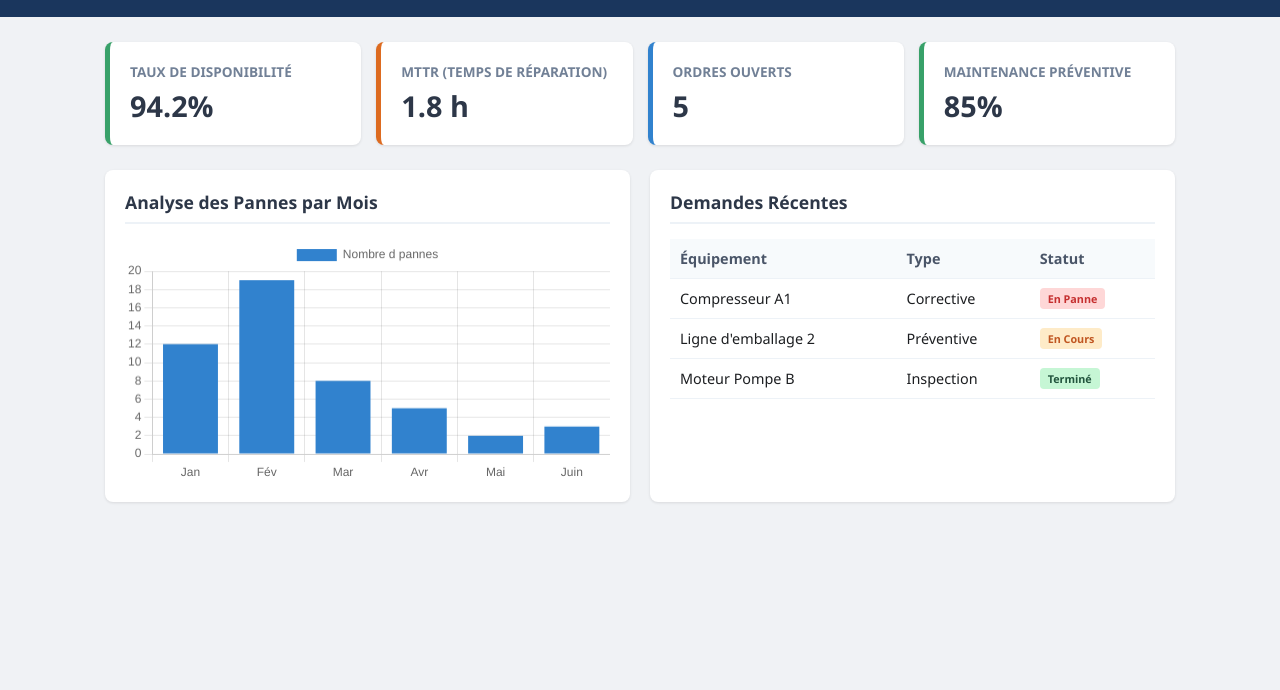
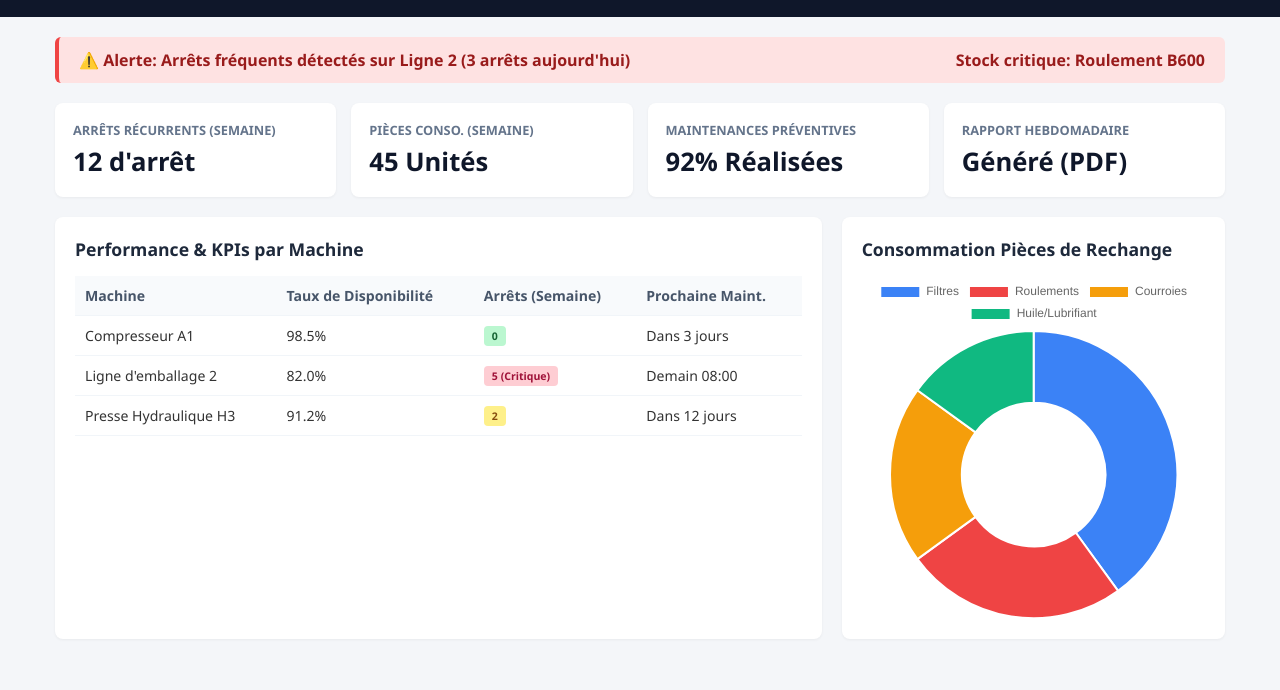
Before and after one commit to abdelali-bouzid/teacher-performance, a plain HTML site: page index.html in a window 1280 px wide. Shown: the part 110-800 px from the top of the page. Drawn offline with nearby package versions, Linux system fonts and the light colour scheme.

Commit message:
Update index.html

```diff
--- a/index.html
+++ b/index.html
@@ -4,116 +4,126 @@ HTML
 <head>
     <meta charset="UTF-8">
     <meta name="viewport" content="width=device-width, initial-scale=1.0">
-    <title>Gestion de Maintenance & KPIs</title>
+    <title>GMAO - Suivi Machine & Pièces de Rechange</title>
     <script src="https://cdn.jsdelivr.net/npm/chart.js"></script>
     <style>
-        * { box-sizing: border-box; margin: 0; padding: 0; font-family: 'Segoe UI', Tahoma, Geneva, Verdana, sans-serif; }
-        body { background-color: #f0f2f5; color: #1c1e21; }
-        header { background-color: #1a365d; color: white; padding: 20px; text-align: center; }
-        .container { max-width: 1100px; margin: 25px auto; padding: 0 15px; }
+        * { box-sizing: border-box; margin: 0; padding: 0; font-family: 'Segoe UI', Tahoma, Geneva, sans-serif; }
+        body { background-color: #f4f6f9; color: #333; }
+        header { background-color: #0f172a; color: white; padding: 20px; text-align: center; }
+        .container { max-width: 1200px; margin: 20px auto; padding: 0 15px; }
 
-        .kpi-grid { display: grid; grid-template-columns: repeat(auto-fit, minmax(220px, 1fr)); gap: 15px; margin-bottom: 25px; }
-        .card { background: white; padding: 20px; border-radius: 8px; box-shadow: 0 1px 3px rgba(0,0,0,0.1); border-left: 5px solid #3182ce; }
-        .card.warning { border-left-color: #dd6b20; }
-        .card.success { border-left-color: #38a169; }
-        .card h3 { font-size: 1.8em; margin-top: 5px; color: #2d3748; }
-        .card p { color: #718096; font-size: 0.85em; font-weight: 600; text-transform: uppercase; }
+        /* Alerts Section */
+        .alert-bar { background: #fee2e2; border-left: 4px solid #ef4444; color: #991b1b; padding: 12px 20px; border-radius: 6px; margin-bottom: 20px; font-weight: 600; display: flex; justify-content: space-between; }
 
-        .content-grid { display: grid; grid-template-columns: 1fr 1fr; gap: 20px; margin-bottom: 25px; }
-        @media (max-width: 768px) { .content-grid { grid-template-columns: 1fr; } }
+        /* KPIs Grid */
+        .kpi-grid { display: grid; grid-template-columns: repeat(auto-fit, minmax(220px, 1fr)); gap: 15px; margin-bottom: 20px; }
+        .card { background: white; padding: 18px; border-radius: 8px; box-shadow: 0 1px 3px rgba(0,0,0,0.05); }
+        .card h4 { color: #64748b; font-size: 0.8em; text-transform: uppercase; }
+        .card h2 { color: #0f172a; font-size: 1.6em; margin-top: 5px; }
 
-        .box { background: white; border-radius: 8px; padding: 20px; box-shadow: 0 1px 3px rgba(0,0,0,0.1); }
-        .box h2 { font-size: 1.1em; color: #2d3748; margin-bottom: 15px; border-bottom: 2px solid #edf2f7; padding-bottom: 8px; }
+        /* Tables & Charts */
+        .grid-2 { display: grid; grid-template-columns: 2fr 1fr; gap: 20px; margin-bottom: 20px; }
+        @media (max-width: 900px) { .grid-2 { grid-template-columns: 1fr; } }
+
+        .box { background: white; padding: 20px; border-radius: 8px; box-shadow: 0 1px 3px rgba(0,0,0,0.05); }
+        .box h3 { font-size: 1.1em; color: #1e293b; margin-bottom: 15px; }
 
         table { width: 100%; border-collapse: collapse; text-align: left; }
-        th, td { padding: 10px; border-bottom: 1px solid #edf2f7; font-size: 0.9em; }
-        th { background-color: #f7fafc; color: #4a5568; }
+        th, td { padding: 10px; border-bottom: 1px solid #f1f5f9; font-size: 0.88em; }
+        th { background: #f8fafc; color: #475569; }
 
-        .status { padding: 3px 8px; border-radius: 4px; font-size: 0.75em; font-weight: bold; }
-        .status-danger { background: #fed7d7; color: #c53030; }
-        .status-progress { background: #feebc8; color: #c05621; }
-        .status-done { background: #c6f6d5; color: #22543d; }
+        .badge { padding: 3px 8px; border-radius: 4px; font-size: 0.75em; font-weight: bold; }
+        .badge-danger { background: #fecdd3; color: #9f1239; }
+        .badge-warning { background: #fef08a; color: #854d0e; }
+        .badge-success { background: #bbf7d0; color: #166534; }
     </style>
 </head>
 <body>
 
     <header>
-        <h1>Plateforme de Gestion de Maintenance & KPIs</h1>
-        <p>Suivi en temps réel des équipements et des interventions</p>
+        <h1>Plateforme GMAO - Rapport & Suivi Automatique</h1>
+        <p>Alertes d'arrêts répétés, Pièces de rechange & KPIs par machine</p>
     </header>
 
     <div class="container">
-        <!-- KPIs Section -->
+        <!-- Live Alert -->
+        <div class="alert-bar">
+            <span>⚠️ Alerte: Arrêts fréquents détectés sur <strong>Ligne 2 (3 arrêts aujourd'hui)</strong></span>
+            <span>Stock critique: Roulement B600</span>
+        </div>
+
+        <!-- Weekly Summary KPIs -->
         <div class="kpi-grid">
-            <div class="card success">
-                <p>Taux de Disponibilité</p>
-                <h3>94.2%</h3>
-            </div>
-            <div class="card warning">
-                <p>MTTR (Temps de Réparation)</p>
-                <h3>1.8 h</h3>
+            <div class="card">
+                <h4>Arrêts Récurrents (Semaine)</h4>
+                <h2>12 d'arrêt</h2>
             </div>
             <div class="card">
-                <p>Ordres Ouverts</p>
-                <h3>5</h3>
+                <h4>Pièces Conso. (Semaine)</h4>
+                <h2>45 Unités</h2>
             </div>
-            <div class="card success">
-                <p>Maintenance Préventive</p>
-                <h3>85%</h3>
+            <div class="card">
+                <h4>Maintenances Préventives</h4>
+                <h2>92% Réalisées</h2>
+            </div>
+            <div class="card">
+                <h4>Rapport Hebdomadaire</h4>
+                <h2>Généré (PDF)</h2>
             </div>
         </div>
 
-        <!-- Main Content Section -->
-        <div class="content-grid">
-            <!-- Chart Container -->
+        <!-- Machine Level Data -->
+        <div class="grid-2">
             <div class="box">
-                <h2>Analyse des Pannes par Mois</h2>
-                <canvas id="maintenanceChart"></canvas>
-            </div>
-
-            <!-- Interventions Table -->
-            <div class="box">
-                <h2>Demandes Récentes</h2>
+                <h3>Performance & KPIs par Machine</h3>
                 <table>
                     <thead>
                         <tr>
-                            <th>Équipement</th>
-                            <th>Type</th>
-                            <th>Statut</th>
+                            <th>Machine</th>
+                            <th>Taux de Disponibilité</th>
+                            <th>Arrêts (Semaine)</th>
+                            <th>Prochaine Maint.</th>
                         </tr>
                     </thead>
                     <tbody>
                         <tr>
                             <td>Compresseur A1</td>
-                            <td>Corrective</td>
-                            <td><span class="status status-danger">En Panne</span></td>
+                            <td>98.5%</td>
+                            <td><span class="badge badge-success">0</span></td>
+                            <td>Dans 3 jours</td>
                         </tr>
                         <tr>
                             <td>Ligne d'emballage 2</td>
-                            <td>Préventive</td>
-                            <td><span class="status status-progress">En Cours</span></td>
+                            <td>82.0%</td>
+                            <td><span class="badge badge-danger">5 (Critique)</span></td>
+                            <td>Demain 08:00</td>
                         </tr>
                         <tr>
-                            <td>Moteur Pompe B</td>
-                            <td>Inspection</td>
-                            <td><span class="status status-done">Terminé</span></td>
+                            <td>Presse Hydraulique H3</td>
+                            <td>91.2%</td>
+                            <td><span class="badge badge-warning">2</span></td>
+                            <td>Dans 12 jours</td>
                         </tr>
                     </tbody>
                 </table>
+            </div>
+
+            <div class="box">
+                <h3>Consommation Pièces de Rechange</h3>
+                <canvas id="sparePartsChart"></canvas>
             </div>
         </div>
     </div>
 
     <script>
-        const ctx = document.getElementById('maintenanceChart').getContext('2d');
+        const ctx = document.getElementById('sparePartsChart').getContext('2d');
         new Chart(ctx, {
-            type: 'bar',
+            type: 'doughnut',
             data: {
-                labels: ['Jan', 'Fév', 'Mar', 'Avr', 'Mai', 'Juin'],
+                labels: ['Filtres', 'Roulements', 'Courroies', 'Huile/Lubrifiant'],
                 datasets: [{
-                    label: 'Nombre d pannes',
-                    data: [12, 19, 8, 5, 2, 3],
-                    backgroundColor: '#3182ce'
+                    data: [40, 25, 20, 15],
+                    backgroundColor: ['#3b82f6', '#ef4444', '#f59e0b', '#10b981']
                 }]
             },
             options: { responsive: true }
```
